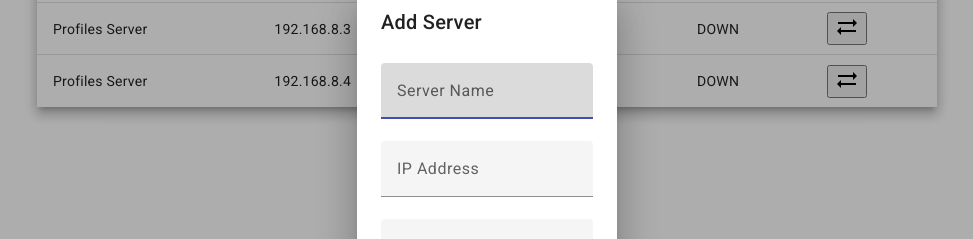
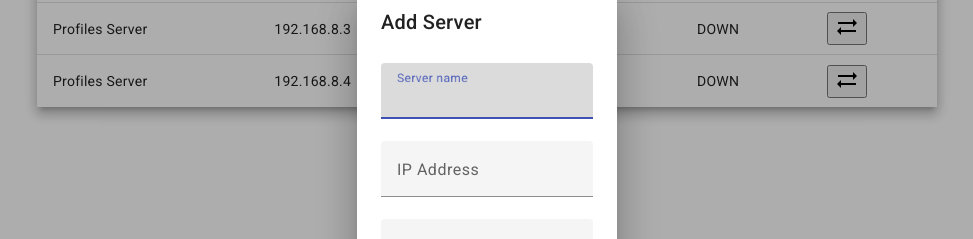
Before and after one commit to PhindulooMulaudzi/server-status-client, an Angular app in the folder client/: page / in a window 1280 px wide. Both pictures are taken after a click on the element "Add Server". Shown: the part 221-460 px from the top of the page, without its empty margins (153-1126 px from the left). Built offline with nearby package versions, Linux system fonts and the light colour scheme.

Commit message:
Update add-server-dialog.component.html

```diff
--- a/client/src/app/add-server-dialog/add-server-dialog.component.html
+++ b/client/src/app/add-server-dialog/add-server-dialog.component.html
@@ -2,20 +2,22 @@
 <mat-dialog-content>
   <form>
     <mat-form-field>
+      <mat-label>Server name</mat-label>
       <input
         matInput
         [(ngModel)]="data.serverName"
         name="serverName"
-        placeholder="Server Name"
+        placeholder="TRITON"
       />
     </mat-form-field>
 
     <mat-form-field>
+      <mat-label>IP Address</mat-label>
       <input
         matInput
         [(ngModel)]="data.ipAddress"
         name="ipAddress"
-        placeholder="IP Address"
+        placeholder="192.168.8.1"
       />
     </mat-form-field>
     <mat-form-field>
```
